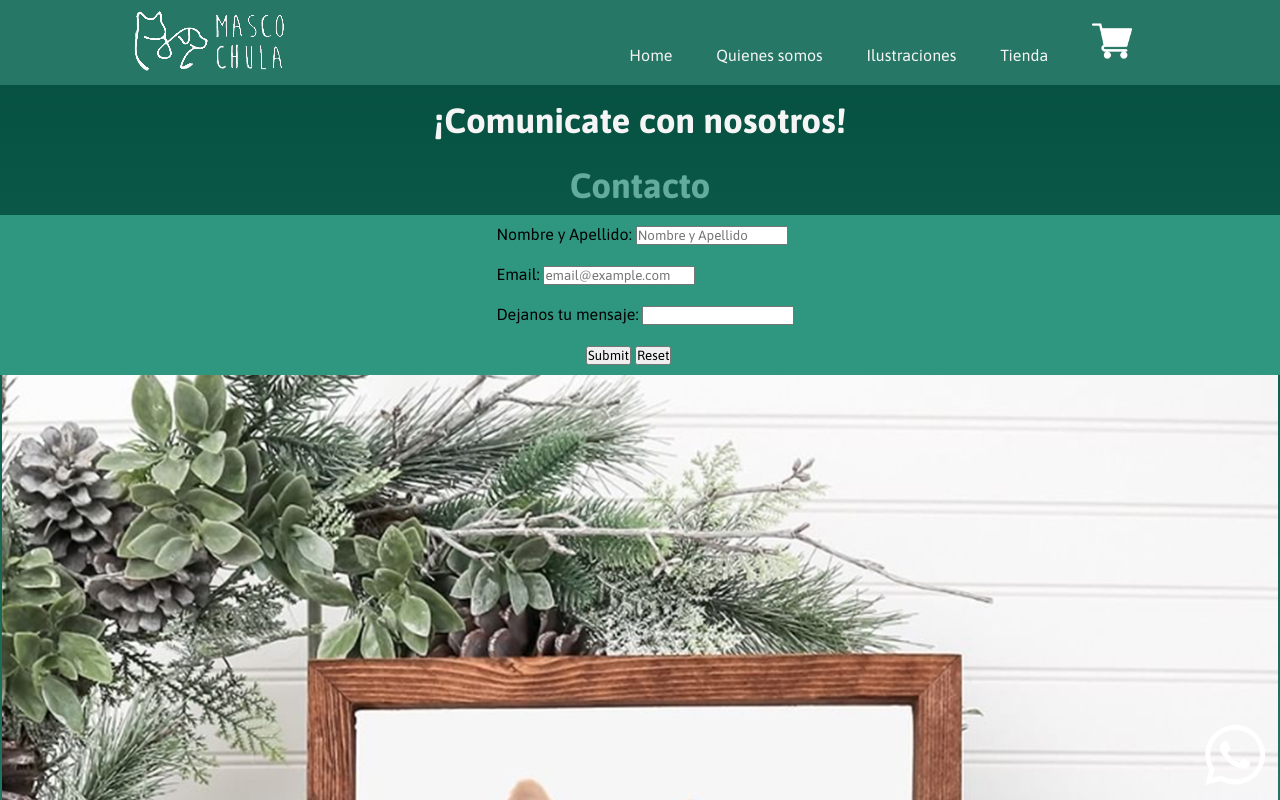
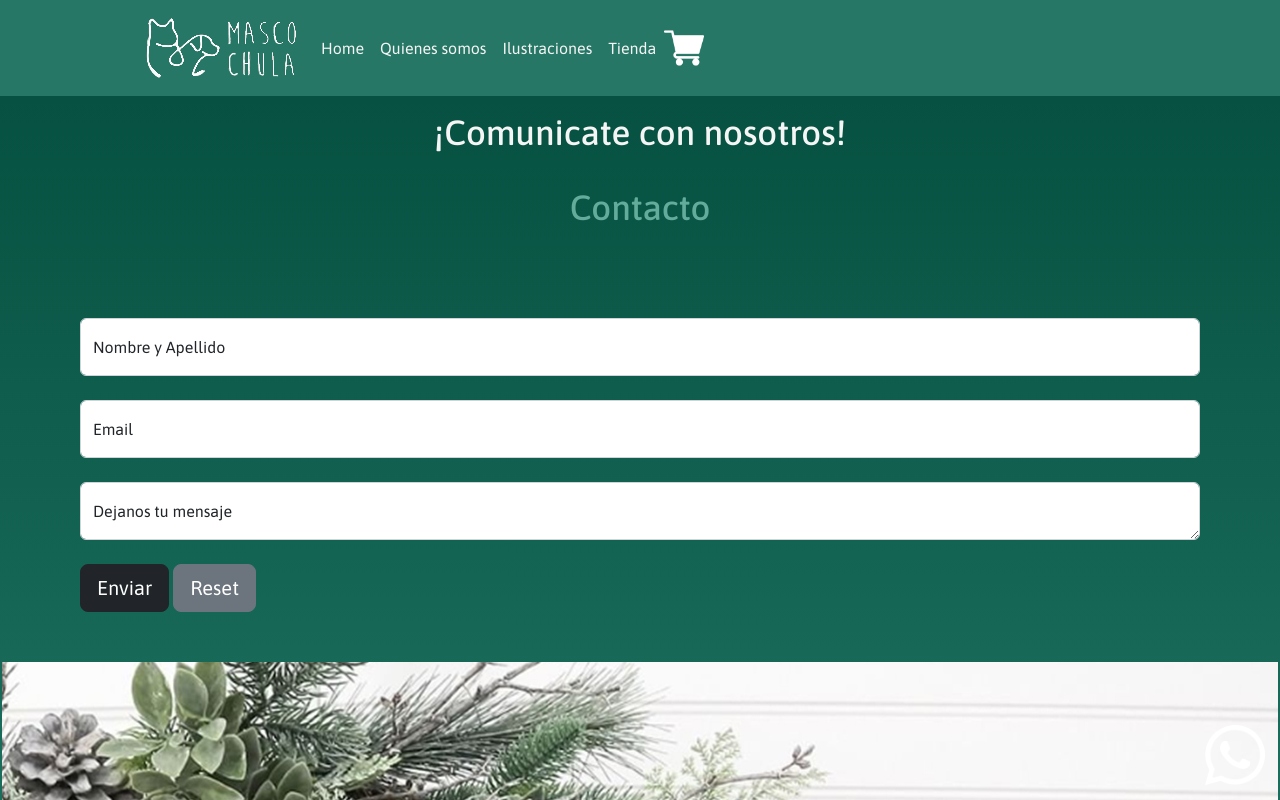
Before and after one commit to brenlucia/mascochula, a plain HTML site: page paginas/contacto.html in a window 1280 px wide. Shown: the top 800 px of the page. Drawn offline with nearby package versions, Linux system fonts and the light colour scheme.

Commit message:
Agregando bootstrap al index, contacto y quienes somos

```diff
--- a/paginas/contacto.html
+++ b/paginas/contacto.html
@@ -1,68 +1,84 @@
 <!DOCTYPE html>
 <html lang="en">
+
 <head>
     <meta charset="UTF-8">
     <meta http-equiv="X-UA-Compatible" content="IE=edge">
-        <meta name="viewport" content="width=device-width, initial-scale=1.0">
+    <meta name="viewport" content="width=device-width, initial-scale=1">
     <link rel="preconnect" href="https://fonts.googleapis.com">
     <link rel="preconnect" href="https://fonts.gstatic.com" crossorigin>
     <link href="https://fonts.googleapis.com/css2?family=Asap:wght@400;500;700&display=swap" rel="stylesheet">
+    <!-- Bootstrap -->
+    <link href="https://cdn.jsdelivr.net/npm/bootstrap@5.2.0-beta1/dist/css/bootstrap.min.css" rel="stylesheet"
+    integrity="sha384-0evHe/X+R7YkIZDRvuzKMRqM+OrBnVFBL6DOitfPri4tjfHxaWutUpFmBp4vmVor" crossorigin="anonymous">
+    <!-- CSS -->
     <link rel="stylesheet" href="../styles/style-contacto.css">
     <title> Contacto - Mascochula </title>
 </head>
+
 <body>
     <header class="encabezado">
-            <div class="logo">
-				<a href="../index.html"><img src="../imagenes/logo.png" alt="logo-de-pagina"></a>
+        <section class="nav">
+            <nav class="navbar navbar-expand-lg">
+                <div class="container-fluid">
+                    <a class="navbar-brand" href="../index.html"><img src="../imagenes/logo.png"
+                            alt="logo-de-pagina"></a>
+                    <button class="navbar-toggler" type="button" data-bs-toggle="collapse"
+                        data-bs-target="#navbarNavAltMarkup" aria-controls="navbarNavAltMarkup" aria-expanded="false"
+                        aria-label="Toggle navigation">
+                        <span class="navbar-toggler-icon"></span>
+                    </button>
+                    <div class="collapse navbar-collapse" id="navbarNavAltMarkup">
+                        <div class="navbar-nav">
+                            <a class="nav-link" aria-current="page" href="../index.html">Home</a>
+                            <a class="nav-link" href="./quienes-somos.html">Quienes somos</a>
+                            <a class="nav-link" href="./ilustraciones.html">Ilustraciones</a>
+                            <a class="nav-link" href="./tienda.html">Tienda</a>
+                            <a class="nav-link-carro" href="#"><img src="../imagenes/carrito.png" alt="carrito-de-compras"></a>
                         </div>
-                <nav>
-                    <ul class="encabezado__lista">
-                        <li class="encabezado__lista__item"> <a href="../index.html">Home</a> </li>
-                        <li class="encabezado__lista__item"> <a href="./quienes-somos.html">Quienes somos</a> </li>
-                        <li class="encabezado__lista__item"> <a href="./ilustraciones.html">Ilustraciones</a> </li>
-                        <li class="encabezado__lista__item"> <a href="./tienda.html">Tienda</a> </li>
-                        <li class="encabezado__lista__carro"><img src="../imagenes/carrito.png" alt="carrito-de-compras"> <a href=""></a></li>
-                    </ul>
-
+                    </div>
+                </div>
+            </nav>
+        </section>
         </nav>
     </header>
     <main>
         <section class="conteiner">
             <h1> ¡Comunicate con nosotros! </h1>
             <h2>Contacto</h2>
-            <div class="box">
-                <form>
-                    <div class="box__contacto">
-                        <label for="nombre-y-apellido">Nombre y Apellido:</label>
-                        <input type="text" placeholder="Nombre y Apellido">
+            <div class="input">
+                <div class="form-floating mb-4">
+                    <input type="email" class="form-control" id="floatingInput" placeholder="name@example.com">
+                    <label for="floatingInput">Nombre y Apellido</label>
                 </div>
-                    <div class="box__contacto">
-                        <label for="email">Email:</label>
-                        <input type="email" id="email" placeholder="email@example.com">
+                <div class="form-floating mb-4">
+                    <input type="email" class="form-control" id="floatingInput" placeholder="name@example.com">
+                    <label for="floatingPassword">Email</label>
                 </div>
-                    <div class="box__contacto">
-                        <label for="mensaje">Dejanos tu mensaje:</label>
-                        <input type="text" id="mensaje">
+                <div class="form-floating mb-4">
+                    <textarea class="form-control" placeholder="Leave a comment here" id="floatingTextarea"></textarea>
+                    <label for="floatingTextarea">Dejanos tu mensaje</label>
                 </div>
-                    <div class="box__boton">
-                        <input type="submit" class="boxBoton" id="boton">
-                        <input type="reset" class="boxoton" id="boton">
+
+                <div class="botones">
+                    <button type="button" class="btn btn-dark btn-lg">Enviar</button>
+                    <button type="button" class="btn btn-secondary btn-lg">Reset</button>
                 </div>
-                </form>
-            </div>
-        </section>
 
                 <div class="imagenGato">
                     <img src="../imagenes/ilustracion-contacto.jpg" alt="ilustracion-de-gato" class="imagenGato__ej">
                 </div>
+            </div>
+        </section>
     </main>
     <footer>
-            <div class= "redes">
-                <li><a href="https://www.facebook.com/Mascochula" target="_blank" >Facebook|</a></li>
+        <div class="redes">
+            <li><a href="https://www.facebook.com/Mascochula" target="_blank">Facebook|</a></li>
             <li><a href="https://www.instagram.com/mascochula" target="_blank">Instagram</a></li>
         </div>
         <div class="whatsapp">
-				<a href="https://web.whatsapp.com/" target="_blank"> <img class="whatsapp__logo" src="../imagenes/whatsapp.png" alt="whatsapp"></a>
+            <a href="https://web.whatsapp.com/" target="_blank"> <img class="whatsapp__logo"
+                    src="../imagenes/whatsapp.png" alt="whatsapp"></a>
         </div>
         <div class="cards">
             <ul class="cards__list">
@@ -73,5 +89,12 @@
         </div>
         <h3>© 2022, Mascochula. Todos los derechos reservados</h3>
     </footer>
+    <script src="https://cdn.jsdelivr.net/npm/@popperjs/core@2.11.5/dist/umd/popper.min.js"
+        integrity="sha384-Xe+8cL9oJa6tN/veChSP7q+mnSPaj5Bcu9mPX5F5xIGE0DVittaqT5lorf0EI7Vk"
+        crossorigin="anonymous"></script>
+    <script src="https://cdn.jsdelivr.net/npm/bootstrap@5.2.0-beta1/dist/js/bootstrap.min.js"
+        integrity="sha384-kjU+l4N0Yf4ZOJErLsIcvOU2qSb74wXpOhqTvwVx3OElZRweTnQ6d31fXEoRD1Jy"
+        crossorigin="anonymous"></script>
 </body>
+
 </html>
--- a/style.css
+++ b/style.css
@@ -13,13 +13,37 @@ body{
 
 .encabezado{
     background-color:rgb(38, 119, 102);
-    display: flex;
-    justify-content: space-between;
-    align-items: center;
     min-height: 85px;
     padding: 5px 10%;
 }
 
+.encabezado .navbar-brand{
+    cursor: pointer;
+}
+
+.encabezado .navbar-brand img{
+    transition: all 0.3s;
+}
+
+.encabezado .navbar-brand img:hover{
+    transform: scale(1.2);
+}
+
+.navbar-nav .nav-link{
+    color: whitesmoke;
+}
+
+.active{
+    background-color: rgba(206, 231, 226, 0.541);
+    border-radius: 10px;
+}
+
+.nav-link-carro img{
+    width: 40px;
+    height: 40px;
+}
+
+/*
 .encabezado .logo{
     cursor: pointer;
 }
@@ -61,7 +85,7 @@ body{
 .encabezado .encabezado__lista li a:hover{
     color:rgba(193, 241, 231, 0.747);
 }
-
+*/
 h1{
     display: flex;
     flex-direction: row;
@@ -170,12 +194,12 @@ h1{
 
 .boletin{
     width: 92%;
-    height: 250px;
+    height: 300px;
     background-color: rgba(243, 235, 235, 0.151);
     border-radius: 150px;
     padding-top: 30px;
     padding-bottom: 30px;
-    margin-top: 20px;
+    margin-top: 80px;
     margin-bottom: 20px;
     margin-left: auto;
     margin-right: auto;
--- a/styles/style-contacto.css
+++ b/styles/style-contacto.css
@@ -21,53 +21,34 @@ h1{
 
 .encabezado{
     background-color:rgb(38, 119, 102);
-    display: flex;
-    justify-content: space-between;
-    align-items: center;
     min-height: 85px;
     padding: 5px 10%;
 }
 
-.encabezado .logo{
+.encabezado .navbar-brand{
     cursor: pointer;
 }
 
-.encabezado .logo img{
-    height: 60px;
-    width: auto;
+.encabezado .navbar-brand img{
     transition: all 0.3s;
 }
 
-.encabezado .logo img:hover{
+.encabezado .navbar-brand img:hover{
     transform: scale(1.2);
 }
 
-.encabezado__lista__carro img{
+.navbar-nav .nav-link{
+    color: whitesmoke;
+}
+
+.active{
+    background-color: rgba(206, 231, 226, 0.541);
+    border-radius: 10px;
+}
+
+.nav-link-carro img{
     width: 40px;
     height: 40px;
-}
-
-.encabezado .encabezado__lista{
-    list-style: none;
-}
-
-.encabezado .encabezado__lista li{
-    display: inline-block;
-    padding: 0 20px;
-}
-
-.encabezado .encabezado__lista li:hover{
-    transform: scale(1.1);
-}
-
-.encabezado .encabezado__lista a{
-    font-size: 700;
-    color: whitesmoke;
-    text-decoration: none;
-}
-
-.encabezado .encabezado__lista li a:hover{
-    color:rgba(193, 241, 231, 0.747);
 }
 
 .conteiner{
@@ -83,31 +64,15 @@ h2{
     padding: 10px;
 }
 
-form{
-    width: 100%;
-    background-color: rgb(47, 151, 128);
-    margin-left: 0px;
-    margin-right: 50px;
-}
-
-.box__contacto{
-    padding: 10px;
-    position: relative;
-    display: block;
-    margin-left: 38%;
-}
-
-.box__boton{
-    padding: 10px;
-    position: relative;
-    display: block;
-    margin-left: 45%;
+.input{
+    margin: 80px;
 }
 
 .imagenGato {
     display: flex;
     flex-direction: row;
     justify-content: center;
+    margin: 50px;
 }
 
 .redes{
--- a/styles/style-quienes-somos.css
+++ b/styles/style-quienes-somos.css
@@ -10,6 +10,39 @@ body{
     background: linear-gradient(0deg, rgba(74,172,151,1) 0%, rgb(3, 77, 61) 100%);
 }
 
+.encabezado{
+    background-color:rgb(38, 119, 102);
+    min-height: 85px;
+    padding: 5px 10%;
+}
+
+.encabezado .navbar-brand{
+    cursor: pointer;
+}
+
+.encabezado .navbar-brand img{
+    transition: all 0.3s;
+}
+
+.encabezado .navbar-brand img:hover{
+    transform: scale(1.2);
+}
+
+.navbar-nav .nav-link{
+    color: whitesmoke;
+}
+
+.active{
+    background-color: rgba(206, 231, 226, 0.541);
+    border-radius: 10px;
+}
+
+.nav-link-carro img{
+    width: 40px;
+    height: 40px;
+}
+
+/*
 .encabezado{
     background-color:rgb(38, 119, 102);
     display: flex;
@@ -60,7 +93,7 @@ body{
     width: 40px;
     height: 40px;
 }
-
+*/
 h1{
     display: flex;
     flex-direction: row;
@@ -72,35 +105,28 @@ h1{
     border: 1px solid rgb(47, 151, 128);
 }
 
-.fotos{
-    width: 100%;
-    position: relative;
+.fotos .col-lg-4{
+    margin: 0;
+    padding: 25px;
 }
 
-.fotos__equipo{
-    margin: 0px;
-    display: inline-block;
-    position: relative;
-    text-align: center;
-    font-style: oblique;
-    align-items: center;
-    transform: translate(25%, 5% );
+.fotos img{
+    width: 100%;
+    height: 100%;
+}
+
+.fotos img:hover{
+    border: 5px solid #f7f7f7;
 }
 
 p{
-    position: absolute;
     left: 0px;
     bottom: 0px;
     background-color: rgba(255, 255, 255, 0.5);
     width: 100%;
     text-align: center;
     font-size: 25px;
-    padding: 3%;
-}
-
-.fotos__equipo__P{
-    width: 750px;
-    height: 750px;
+    padding: 2px;
 }
 
 .redes{
```
Also changed, not shown: index.html (+29 -1 lines), paginas/quienes-somos.html (+52 -23 lines). Lines whose indentation alone changed are shown as unchanged.
